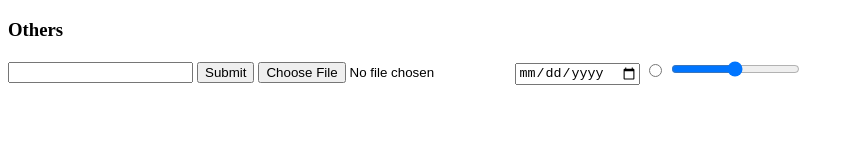
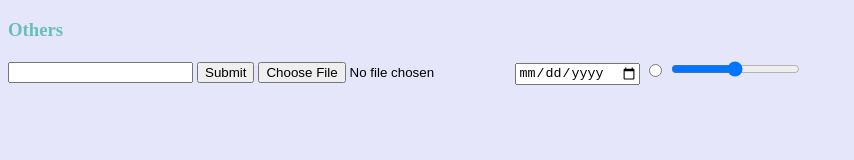
Before and after one commit to SYEDMUHAMMADFASIHALAM/CV-, a plain HTML site: page Others.html in a window 1280 px wide. Shown: the whole page, without its empty margins (0-854 px from the left). Drawn offline with Linux system fonts and the light colour scheme.

Commit message:
Add files via upload

```diff
--- a/Others.html
+++ b/Others.html
@@ -3,7 +3,8 @@
 
 <head>
   <meta charset="utf-8">
-  <title></title>
+  <title>💚Others💚</title>
+  <link rel="stylesheet" href="css/styles.css">
 </head>
 
 <body>
```
